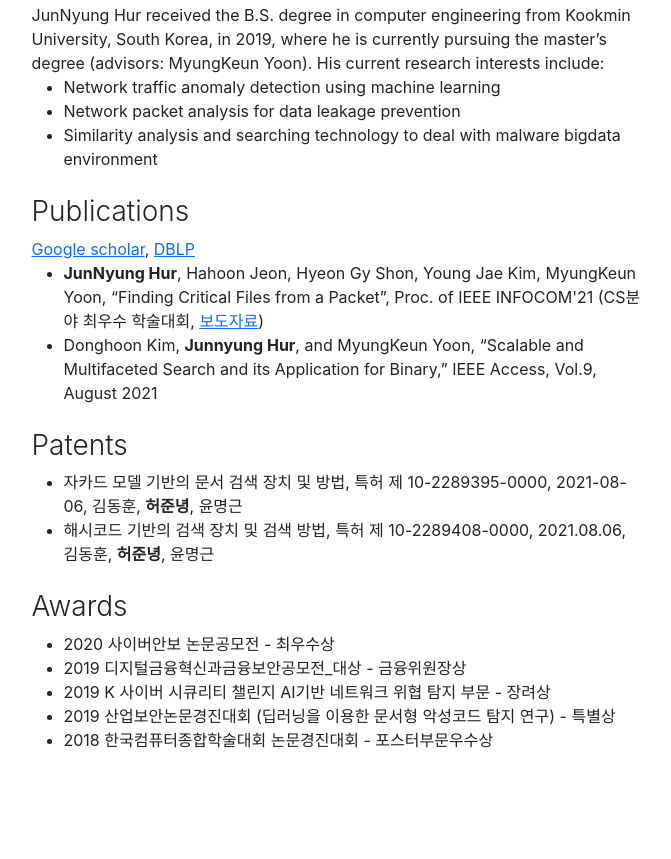
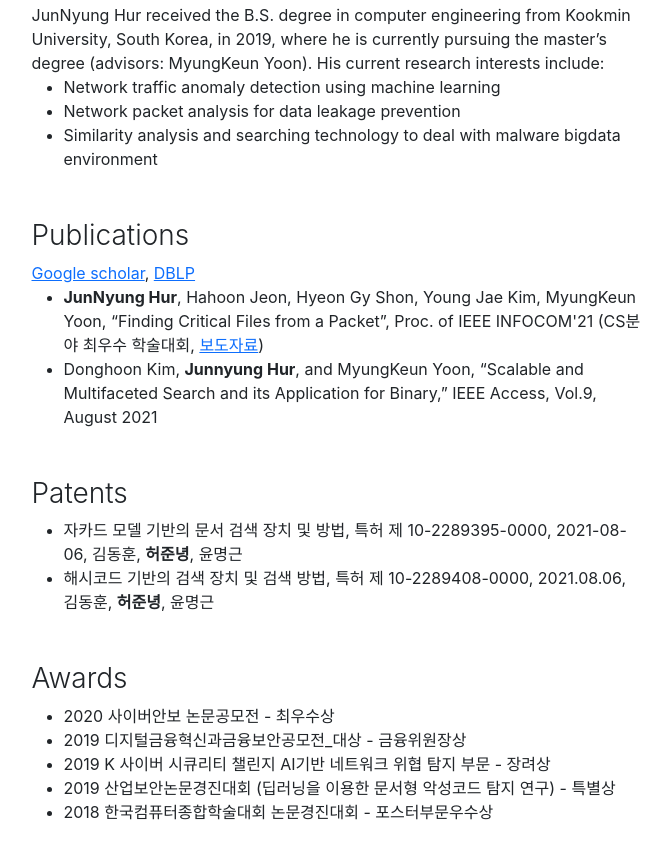
Before and after one commit to JunNyung-Hur/JunNyung.github.io, a plain HTML site: page index.html in a window 1280 px wide. Shown: the part 413-1272 px from the top of the page, without its empty margins (304-975 px from the left). Before the commit the page ends 1205 px from the top, so only its background shows below. Drawn offline with nearby package versions, Linux system fonts and the light colour scheme.

Commit message:
modify margin

```diff
--- a/index.html
+++ b/index.html
@@ -11,7 +11,7 @@
             <div class="row justify-content-md-center">
                 <div class="col-md-7">
                     <div class="p-3 pt-5">
-                        <div class="mb-4">
+                        <div class="mb-5">
                             <h1 class="py-4 mb-4">JunNyung Hur</h1>
                             <div class="row mb-5">
                                 <div class="col-md-4">
@@ -44,7 +44,7 @@
                             </div>
                         </div>
 
-                        <div class="mb-4">
+                        <div class="mb-5">
                             <h3>Publications</h3>
                             <a href="https://scholar.google.com/citations?user=JXG5gawAAAAJ&hl=ko&oi=ao">Google scholar</a>,
                             <a href="https://dblp.org/pid/298/3701">DBLP</a>
@@ -54,7 +54,7 @@
                             </ul>
                         </div>
 
-                        <div class="mb-4">
+                        <div class="mb-5">
                             <h3>Patents</h3>
                             <ul>
                                 <li>자카드 모델 기반의 문서 검색 장치 및 방법, 특허 제 10-2289395-0000, 2021-08-06, 김동훈, <strong>허준녕</strong>, 윤명근</li>
@@ -62,7 +62,7 @@
                             </ul>
                         </div>
 
-                        <div class="mb-4">
+                        <div class="mb-5">
                             <h3>Awards</h3>
                             <ul>
                                 <li>2020 사이버안보 논문공모전 - 최우수상</li>
```
